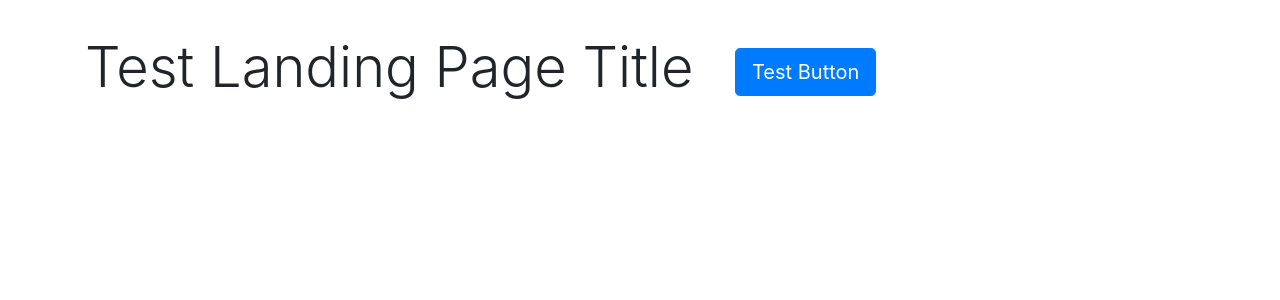
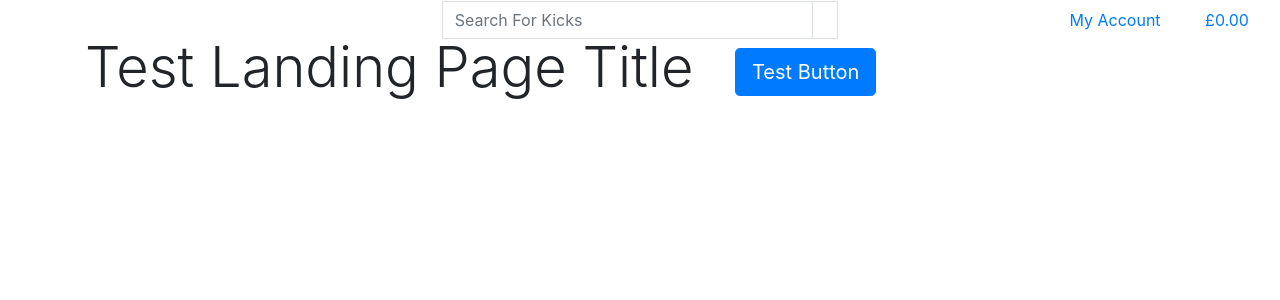
Before and after one commit to RaVeR76/The-Kicks-Fix, a Django app: page / in a window 1280 px wide. Shown: the top 300 px of the page. Run offline with Django 3.2, Linux system fonts and the light colour scheme.

Commit message:
Add main page header

```diff
--- a/templates/base.html
+++ b/templates/base.html
@@ -34,7 +34,64 @@
   </head>
   <body>
     <header class="container-fluid fixed-top">
+        <div class="row">
+            <div class="col-12 col-lg-4 my-auto py-1 py-lg-0 text-center text-lg-left">
+                <a href="{% url 'home' %}" class="nav-link main-logo-link"></a>
+            </div>
+            <div class="col-12 col-lg-4 my-auto py-1 py-lg-0">
+                <form method="GET" action="">
+                    <div class="input-group w-100">
+                        <input type="text" class="form-control border border-black rounded-0" type="text" name="q" placeholder="Search For Kicks">
+                        <div class="input-group-append">
+                          <button class="form-control btn bt-black border border-black rounded-0" type="submit">
+                              <span class="icon">
+                                  <i class="fas fa-search"></i>
+                              </span>
+                          </button>
+                        </div>
+                    </div>
 
+                </form>
+            </div>
+            <div class="col-12 col-lg-4 my-auto py-1 py-lg-0">
+                <ul class="list-inline list-unstyled text-center text-lg-right my-0">
+                    <li class="list-inline-item dropdown">
+                        <a href="#" class="text-black nav-link" id="user-account" data-toggle="dropdown" aria-haspopup="true" aria-expanded="false">
+                            <div class="text-center">
+                                <div><i class="fas fa-user fa-lg"></i></div>
+                                <p class="my-0">My Account</p>
+                            </div>
+                        </a>
+                        <div class="dropdown-menu border-0" aria-labelledby="user-account">
+                            {% if request.user.is_authenticated %}
+                                {% if request.user.is_superuser %}
+                                  <a href="" class="dropdown-item">Product Management</a>
+                                {% endif %}
+                                <a href="" class="dropdown-item">My Profile</a>
+                                <a href="{% url 'account_logout' %}" class="dropdown-item">Logout</a>
+                            {% else %}
+                                <a href="{% url 'account_signup' %}" class="dropdown-item">Register</a>
+                                <a href="{% url 'account_login' %}" class="dropdown-item">Login</a>
+                            {% endif %}
+                        </div>
+                    </li>
+                    <li class="list-inline-item">
+                        <a href="" class="{% if grand_total %}text-info font-weight-bold{% else %}text-black{% endif %} nav-link">
+                            <div class="text-center">
+                                <div><i class="fas fa-shopping fa-lg"></i></div>
+                                <p class="my-0">
+                                    {% if grand_total %}
+                                        £{{ grand_total|floatformat:2 }}
+                                    {% else %}
+                                        £0.00
+                                    {% endif %}
+                                </p>
+                            </div>
+                        </a>
+                    </li>
+                </ul>
+            </div>
+        </div>
     </header>
 
     {% if messages %}
```
